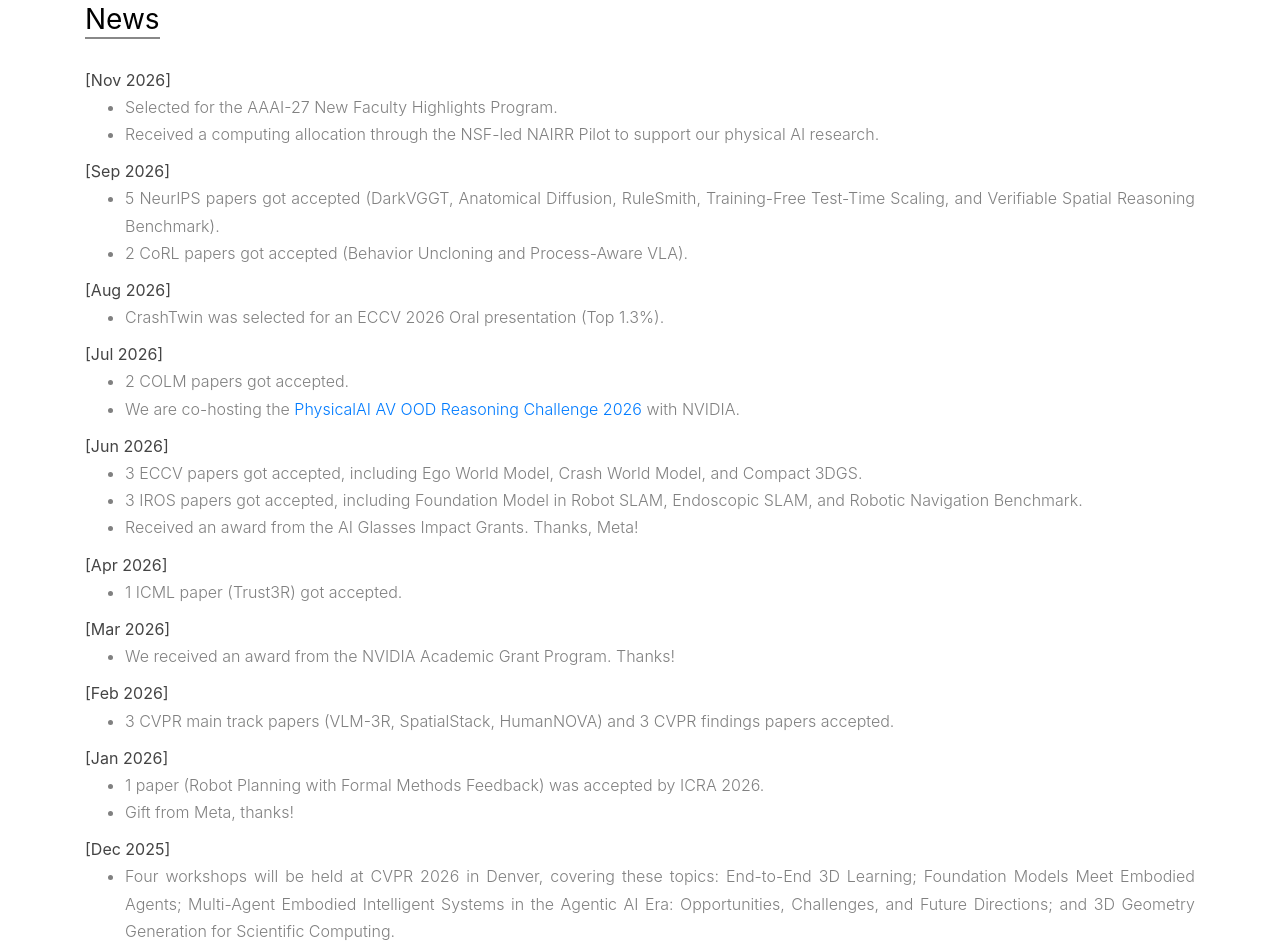
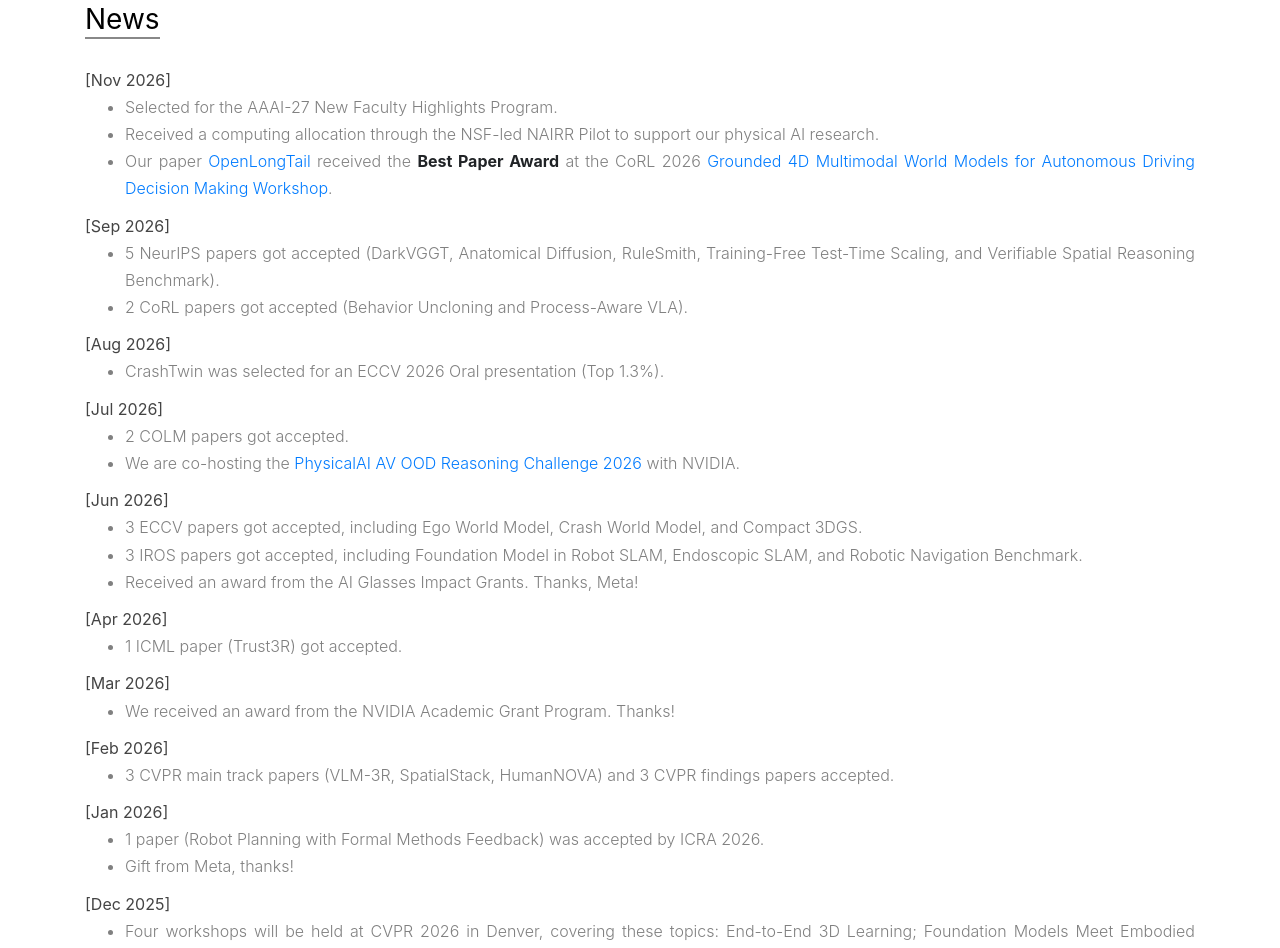
Before and after one commit to phai-lab/phai-lab.github.io, a plain HTML site: page index.html in a window 1280 px wide. Shown: the part 1747-2695 px from the top of the page. Drawn offline with Linux system fonts and the light colour scheme; files whose address does not match are found by name; a web font is replaced by a local one.

Commit message:
Add November news: OpenLongTail Best Paper Award

```diff
--- a/index.html
+++ b/index.html
@@ -242,6 +242,9 @@
                             <ul style="margin-bottom:5px">
                                 <li>Selected for the AAAI-27 New Faculty Highlights Program.</li>
                                 <li>Received a computing allocation through the NSF-led NAIRR Pilot to support our physical AI research.</li>
+                                <li>Our paper <a href="https://openlongtail.github.io/" target="_blank">OpenLongTail</a> received the <strong>Best Paper Award</strong>
+                                    at the CoRL 2026 <a href="https://arlo0o.github.io/Grounded-Driving-World-Models_Workshop/#awards" target="_blank">Grounded 4D Multimodal World Models for Autonomous Driving Decision Making Workshop</a>.
+                                </li>
                             </ul>
                         </div>
                     </div>
```
